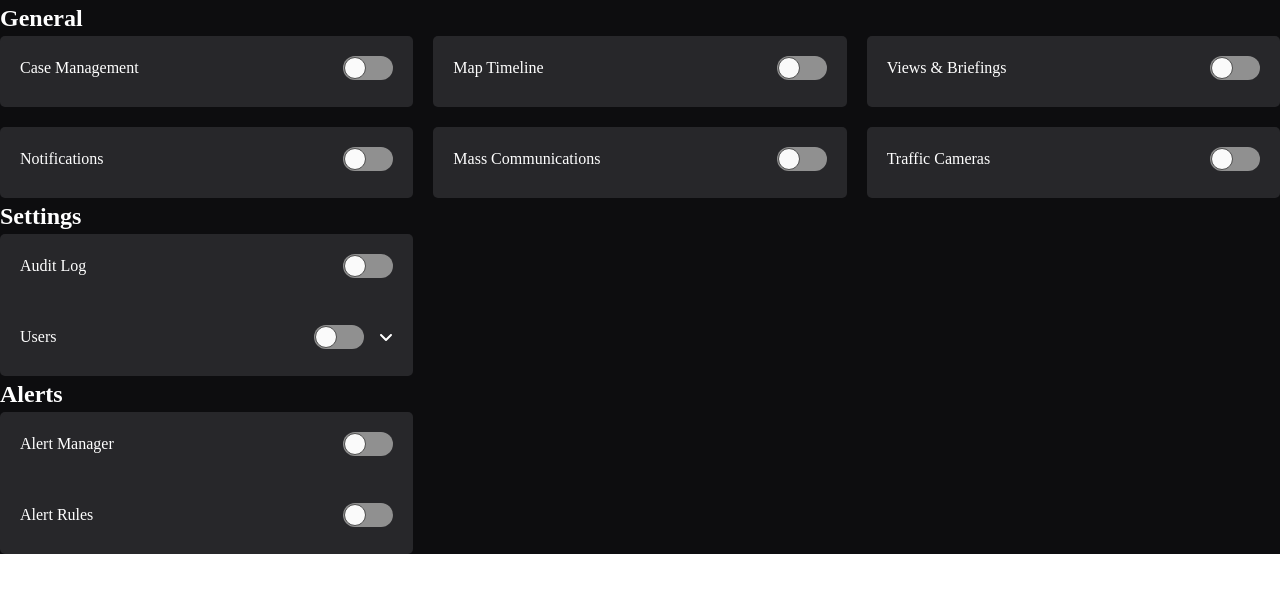
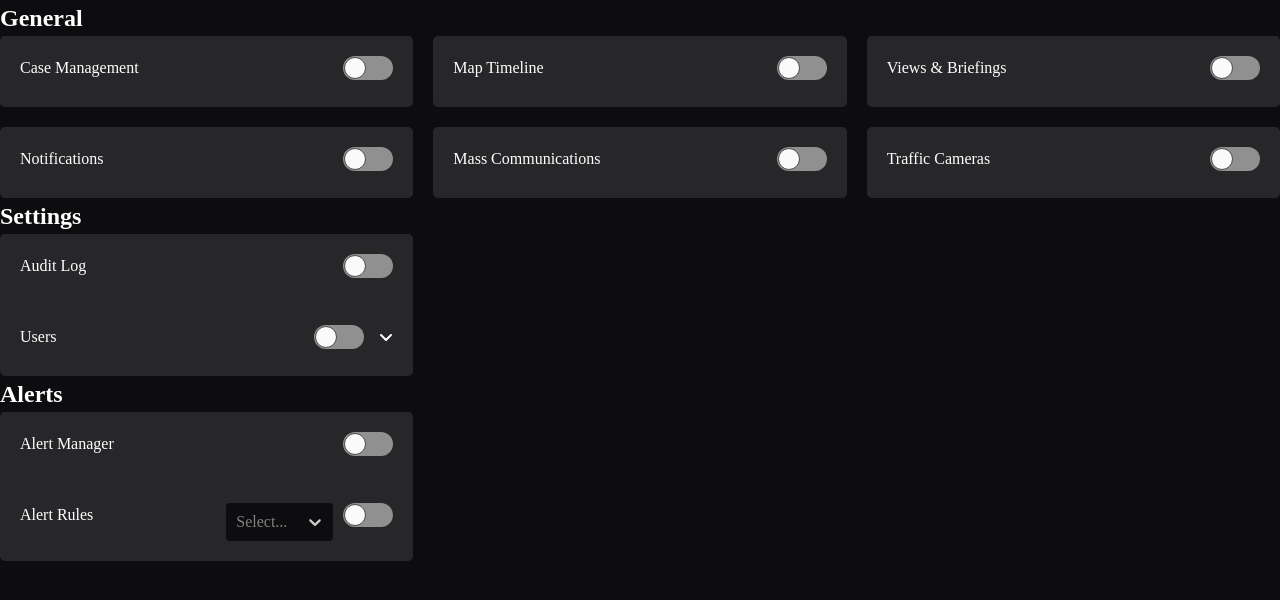
Before and after one commit to rob1256/dataminr, a React (Create React App) app: page / in a window 1280 px wide. Shown: the top 600 px of the page. Built offline with nearby package versions, Linux system fonts and the light colour scheme.

Commit message:
feat(flags): add dropdown input

```diff
--- a/package.json
+++ b/package.json
@@ -25,6 +25,7 @@
     "react-dom": "^18.1.0",
     "react-redux": "^8.0.1",
     "react-scripts": "5.0.1",
+    "react-select": "^5.3.2",
     "react-toggle": "^4.1.2",
     "react-transition-group": "^4.4.2",
     "typescript": "^4.4.2",
--- a/src/@types/emotion.d.ts
+++ b/src/@types/emotion.d.ts
@@ -21,6 +21,8 @@ declare module '@emotion/react' {
     backgrounds: {
       main: string
       group: string
+      selectControl: string
+      selectOptionFocused: string
     }
     textColors: {
       default: string
--- a/src/App.tsx
+++ b/src/App.tsx
@@ -13,7 +13,6 @@ const App = () => {
   return (
     <div
       css={(theme) => css`
-        background-color: ${theme.backgrounds.main};
         color: ${theme.textColors.default};
       `}
     >
--- /dev/null
+++ b/src/components/FeatureFlag/AdditionalInput.tsx
@@ -0,0 +1,65 @@
+/** @jsxImportSource @emotion/react */
+import React, { ReactElement } from 'react';
+import { useTheme, Theme } from '@emotion/react';
+import Select, { ClassNamesState, Theme as ReactSelectTheme } from 'react-select';
+import * as R from 'ramda';
+
+import { IFeatureFlagAdditionalInput } from '../../schema';
+
+const schemaOptionsToReactSelectOptions = R.map((option) => ({
+  value: option,
+  label: option,
+}));
+
+const customDropdownStyles = (theme: Theme) => ({
+  control: (provided: ReactSelectTheme) => ({
+    ...provided,
+    backgroundColor: `${theme.backgrounds.selectControl}`,
+    border: 'none',
+    color: `${theme.textColors.default}`,
+    marginRight: '10px',
+  }),
+  singleValue: (provided: ReactSelectTheme) => ({
+    ...provided,
+    color: `${theme.textColors.default}`,
+  }),
+  indicatorSeparator: () => ({
+    display: 'none',
+  }),
+  menu: (provided: ReactSelectTheme) => ({
+    ...provided,
+    backgroundColor: `${theme.backgrounds.selectControl}`,
+  }),
+  option: (provided: ReactSelectTheme, state: ClassNamesState) => ({
+    ...provided,
+    backgroundColor: state.isFocused ? `${theme.backgrounds.selectOptionFocused}` : 'none',
+  }),
+});
+
+const DropDown: React.FC<IFeatureFlagAdditionalInput> = ({
+  options,
+}): ReactElement => {
+  const theme = useTheme();
+
+  return (
+    <Select
+      // @ts-ignore
+      styles={customDropdownStyles(theme)}
+      options={schemaOptionsToReactSelectOptions(options)}
+    />
+  );
+};
+
+const componentMap = {
+  dropdown: DropDown,
+};
+
+const AdditionalInput: React.FC<IFeatureFlagAdditionalInput> = (props): ReactElement => {
+  const { type } = props;
+  const Component = componentMap[type];
+
+  // eslint-disable-next-line react/jsx-props-no-spreading
+  return <Component {...props} />;
+};
+
+export default AdditionalInput;
--- a/src/components/FeatureFlag/index.tsx
+++ b/src/components/FeatureFlag/index.tsx
@@ -12,6 +12,7 @@ import { selectIsFlagChecked, toggleFeatureFlag } from '../../reducers/featureFl
 import FeatureFlagContainer from './Container';
 import DropdownIcon from './DropdownIcon';
 import FeatureFlagCSSTransitions from './CSSTransition';
+import AdditionalInput from './AdditionalInput';
 
 const hasChildFeatureFlags = (childFeatureFlags: IFeatureFlag[] | undefined): boolean => (
   childFeatureFlags
@@ -28,6 +29,7 @@ const FeatureFlag: React.FC<IFeatureFlagComponent> = ({
   parentId,
   title,
   childFeatureFlags,
+  additionalInput,
 }): ReactElement => {
   const isFlagChecked = useSelector(selectIsFlagChecked(id, parentId));
   const dispatch = useAppDispatch();
@@ -49,6 +51,10 @@ const FeatureFlag: React.FC<IFeatureFlagComponent> = ({
         >
           {title}
         </span>
+        {additionalInput && (
+          // eslint-disable-next-line react/jsx-props-no-spreading
+          <AdditionalInput {...additionalInput} />
+        )}
         <div>
           <Toggle
             icons={false}
--- a/src/components/Section/index.tsx
+++ b/src/components/Section/index.tsx
@@ -29,6 +29,7 @@ const Section: React.FC<ISection> = ({ title, featureFlagGroups }): ReactElement
               id={featureFlag.id}
               title={featureFlag.title}
               childFeatureFlags={featureFlag.childFeatureFlags}
+              additionalInput={featureFlag.additionalInput}
             />
           ))}
         </div>
--- a/src/index.tsx
+++ b/src/index.tsx
@@ -1,7 +1,7 @@
 import React from 'react';
 import ReactDOM from 'react-dom/client';
 import { Provider } from 'react-redux';
-import { ThemeProvider } from '@emotion/react';
+import { ThemeProvider, Global, css } from '@emotion/react';
 
 import App from './App';
 import { store } from './store/store';
@@ -15,6 +15,13 @@ root.render(
   <React.StrictMode>
     <Provider store={store}>
       <ThemeProvider theme={appTheme}>
+        <Global
+          styles={(theme) => css`
+            body {
+              background: ${theme.backgrounds.main};
+            }
+          `}
+        />
         <App />
       </ThemeProvider>
     </Provider>
--- a/src/reducers/featureFlags.ts
+++ b/src/reducers/featureFlags.ts
@@ -78,7 +78,7 @@ export const featureFlagsSlice = createSlice({
         const pathToChildFeatureFlags = [...pathToFlag, 'childFeatureFlags'];
 
         const childFlagsDisabled = R.pipe(
-          R.path(pathToChildFeatureFlags),
+          R.pathOr([], pathToChildFeatureFlags),
           // @ts-ignore
           R.map(R.assoc('isChecked', false)),
         )(stateWithFlagStateChanged);
--- a/src/theme.ts
+++ b/src/theme.ts
@@ -21,6 +21,8 @@ const states = {
 const backgrounds = {
   main: colors.darkSlate,
   group: colors.lightSlate,
+  selectControl: colors.darkSlate,
+  selectOptionFocused: colors.lightSlate,
 };
 
 const textColors = {
```
Also changed, not shown: 1 other file (tests, documents, lock files or other folders).
